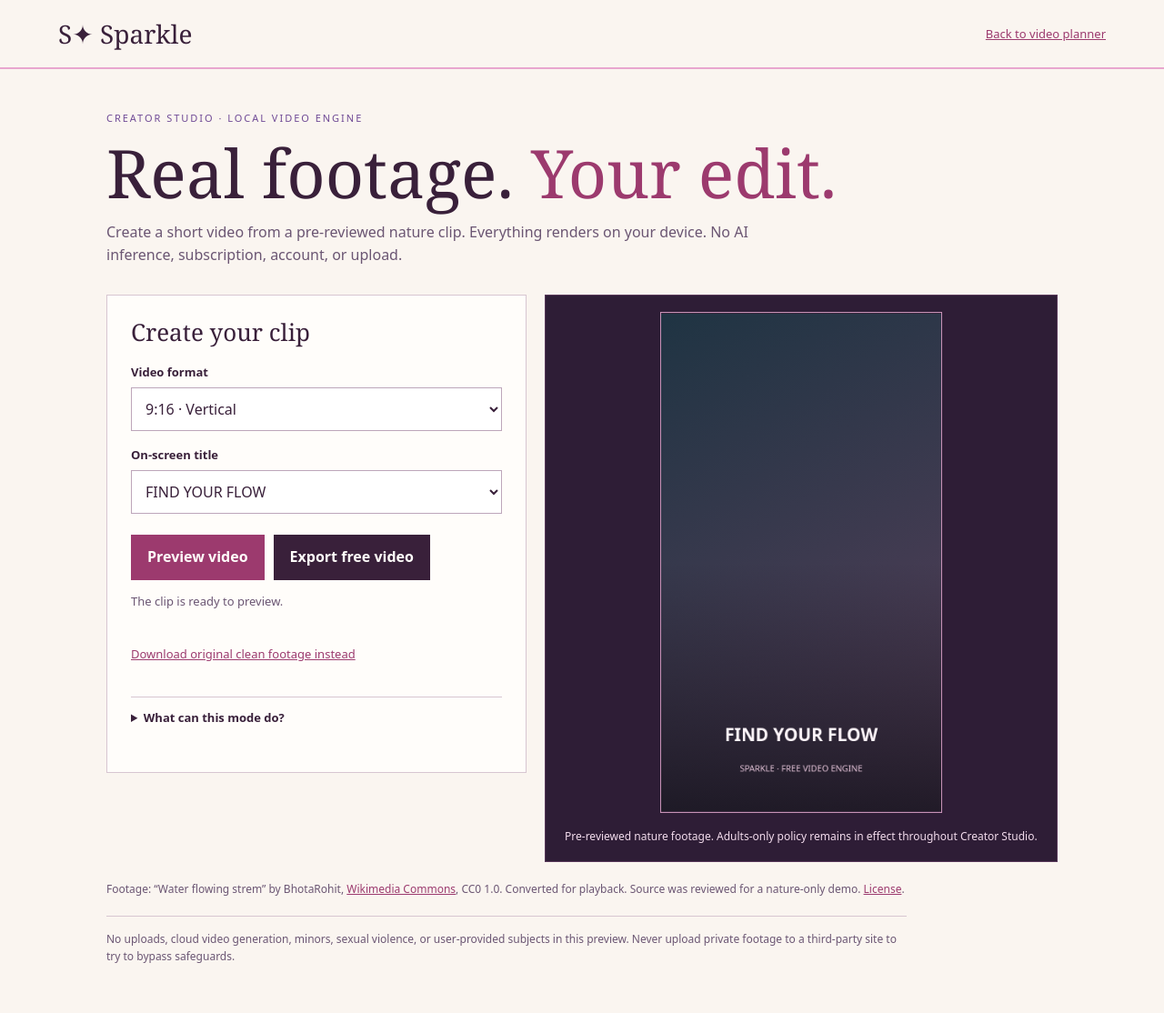
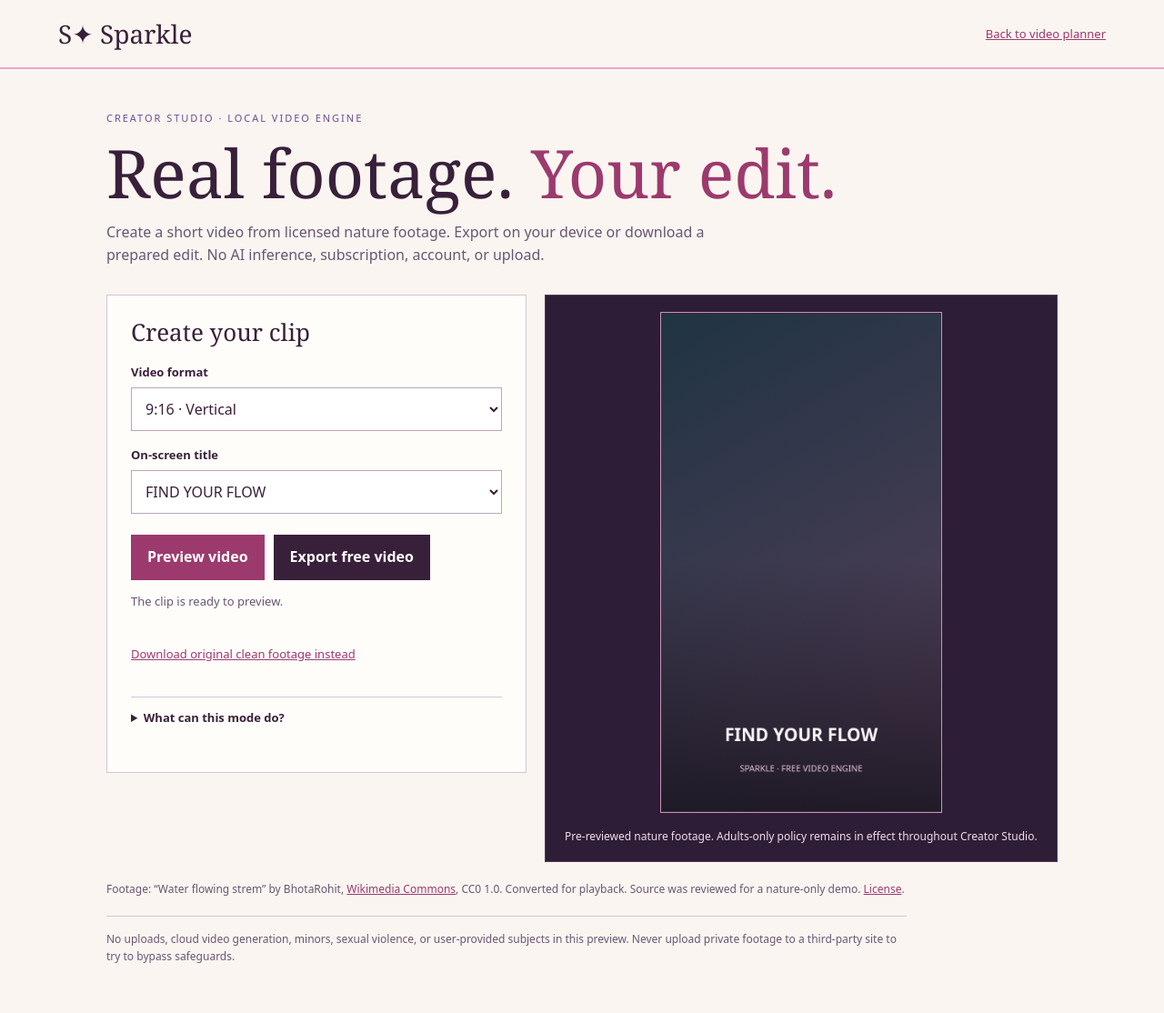
Before and after one commit to rasheemaa/rasheemaa.github.io, a Jekyll site: the page what-do-i-say/free-engine/index.html, which Jekyll copies as it is, in a window 1280 px wide. Shown: the whole page at 91% size. Built offline with Jekyll 4.4.1, drawn with Linux system fonts in a browser that asks for light colours.

Commit message:
copy: explain local recording and preset MP4 fallback clearly

```diff
--- a/what-do-i-say/free-engine/index.html
+++ b/what-do-i-say/free-engine/index.html
@@ -11,7 +11,7 @@
 <main id="engine">
 <p class="eyebrow">Creator Studio · Local Video Engine</p>
 <h1>Real footage. <em>Your edit.</em></h1>
-<p class="lead">Create a short video from a pre-reviewed nature clip. Everything renders on your device. No AI inference, subscription, account, or upload.</p>
+<p class="lead">Create a short video from licensed nature footage. Export on your device or download a prepared edit. No AI inference, subscription, account, or upload.</p>
 <div class="layout">
 <section class="editor" aria-labelledby="setup">
 <h2 id="setup">Create your clip</h2>
```
Also changed, not shown: other parts of what-do-i-say/free-engine/index.html (+1 -1 lines).
